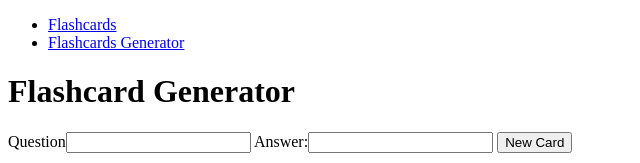
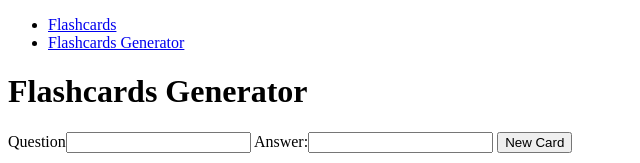
Before and after one commit to deathdogg/deathdogg.github.io, a React (Create React App) app: page /FlashcardsGenerator in a window 1280 px wide. Shown: the top 163 px of the page, without its empty margins (0-640 px from the left). Built offline with nearby package versions, Linux system fonts and the light colour scheme.

Commit message:
addressed a mistake in spelling in the generator utility

```diff
--- a/src/components/FlashcardsGenerator.js
+++ b/src/components/FlashcardsGenerator.js
@@ -19,7 +19,7 @@ const FlashcardsGenerator = (props) => {
  }
  return (
   <div>
-    <h1>Flashcard Generator</h1>
+    <h1>Flashcards Generator</h1>
    <div>
     <form>
     <label>Question
```
